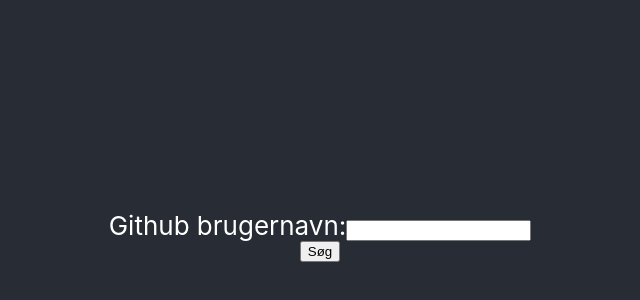
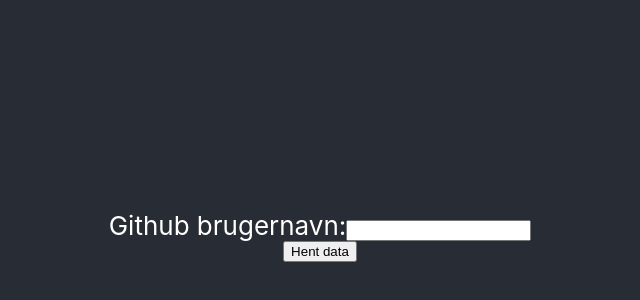
Before and after one commit to TheHarbo/Github_Brugerinfoapp, a React (Create React App) app: page / in a window 1280 px wide. Shown: the part 164-464 px from the top of the page, without its empty margins (320-960 px from the left). Built offline with nearby package versions, Linux system fonts and the light colour scheme.

Commit message:
Changes to readme and avatar-link functionality

```diff
--- a/src/App.js
+++ b/src/App.js
@@ -29,7 +29,9 @@
   return (
   <>
   Data for Github bruger "{login}"
-  <img src={avatar_url} style={{maxWidth: "100px", maxHeight: "100px"}}></img>
+  <a href={html_url} id="avatar" target="_blank">
+    <img src={avatar_url} style={{maxWidth: "100px", maxHeight: "100px"}}></img>
+  </a>
   <table>
     <thead><tr><th>Oprettet</th><th>Sidst opdateret</th><th>Twitter</th><th>Offentlige Repos</th><th>Følgere</th><th>Profilside</th></tr></thead>
     <tbody><tr><td>{formatDate(created_at)}</td><td>{formatDate(updated_at)}</td><td>{twitter_username}</td><td>{public_repos}</td><td>{followers}</td><td><a href={html_url} target="_blank">Klik her</a></td></tr></tbody>
@@ -64,7 +66,7 @@
       Github brugernavn:
       <input type="text" name="GithubUsername" onChange={e => setText(e.target.value)}/>
       </label>
-      <button onClick={handleButtonClick}>Søg</button>
+      <button id="fetchButton" onClick={handleButtonClick}>Hent data</button>
       {displayInfo ? displayInfo : null}
       </header>
     </div>
```
Also changed, not shown: 2 other files (tests, documents, lock files or other folders).
